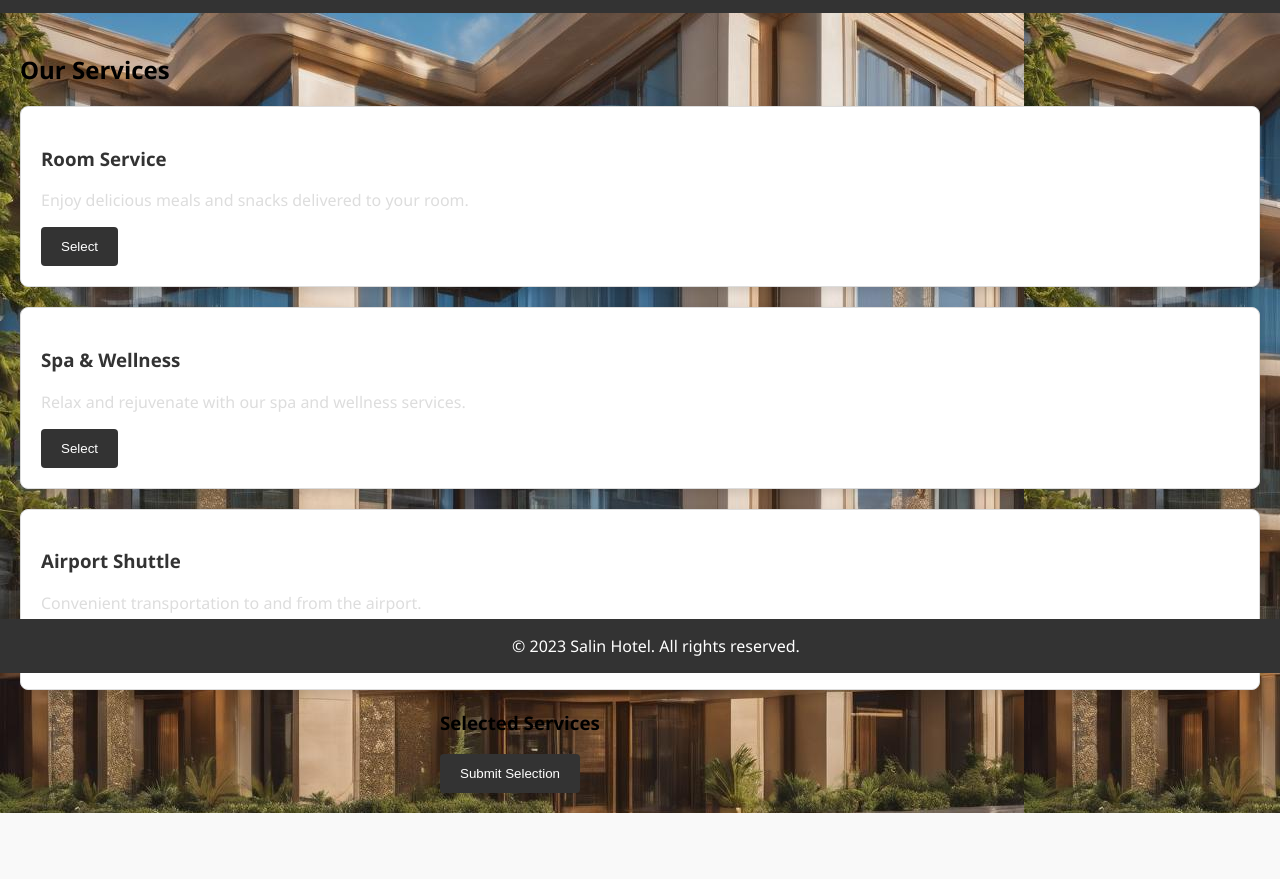
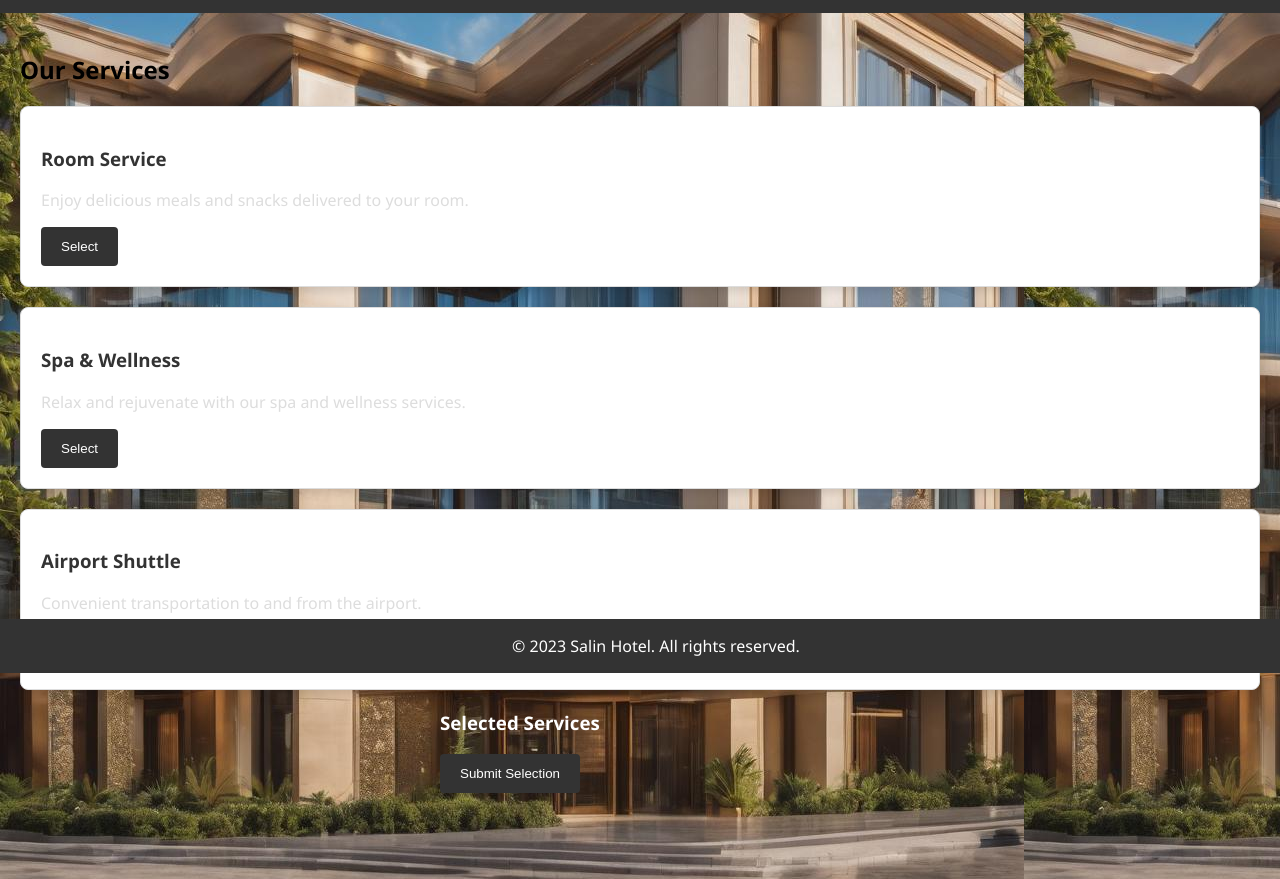
Before and after one commit to JoshMith/salinhotel.github.io, a plain HTML site: page web/services.html in a window 1280 px wide. Shown: the part 127-1006 px from the top of the page. Before the commit the page ends 940 px from the top, so only its background shows below. Drawn offline with Linux system fonts and the light colour scheme; files whose address does not match are found by name.

Commit message:
Update services.html

```diff
--- a/web/services.html
+++ b/web/services.html
@@ -42,10 +42,13 @@
     <!-- Add more service cards as needed -->
 
     <form id="selectedServicesForm" action="your-server-endpoint" method="post">
-      <h3>Selected Services</h3>
+      <h3 style="color: #ffffff;">Selected Services</h3>
       <ul id="selectedServicesList"></ul>
       <button type="submit">Submit Selection</button>
     </form>
+    <br>
+    <br>
+    <br>
 
   </main>
 
```
